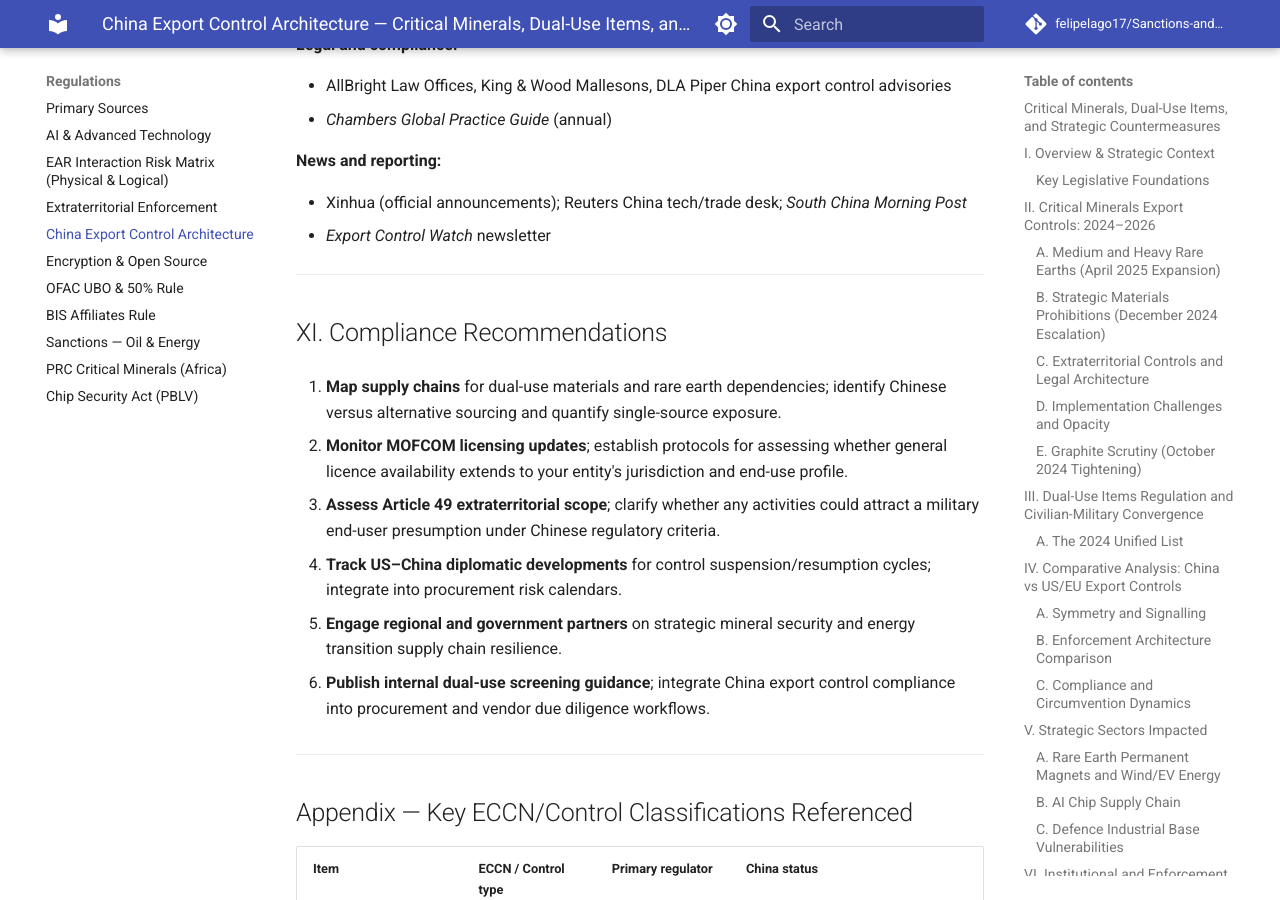
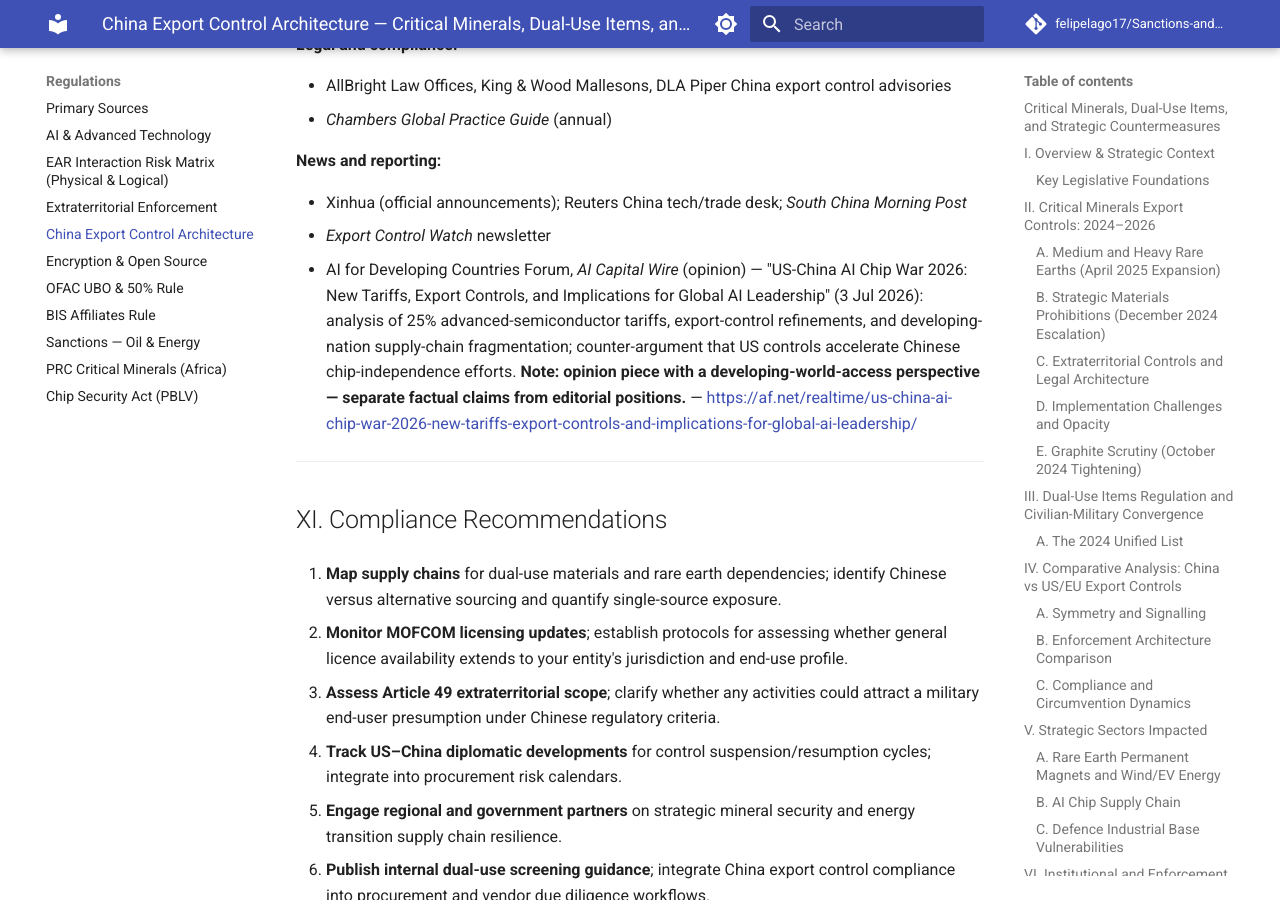
Before and after one commit to felipelago17/Sanctions-and-Export-Controls-AI-and-Oil, an MkDocs documentation site: the page built from docs/regulations/china-export-control-architecture.md, in a window 1280 px wide and 900 px high, scrolled down 10508 px. Built offline with MkDocs 1.6.1 and Material for MkDocs 9.7.7, drawn with Linux system fonts in a browser that asks for light colours; comment, search, counter and statistics services are not loaded.

Commit message:
docs: add af.net AI Capital Wire as source (US-China AI chip war, Jul 2026)
Adds AI for Developing Countries Forum (af.net) to Section 6 of
additional-sources.md and references the 3 Jul 2026 opinion piece
in china-export-control-architecture.md monitoring sources.
Labelled as opinion/commentary with note to separate factual claims
from editorial positions.

Co-Authored-By: Claude Sonnet 4.6 <noreply@anthropic.com>
Claude-Session: https://claude.ai/code/session_01AVdNMyKPydQHTo7jz1ZDWG

```diff
--- a/docs/regulations/china-export-control-architecture.md
+++ b/docs/regulations/china-export-control-architecture.md
@@ -401,6 +401,7 @@ If Chinese controls on critical materials tighten or the suspension lapses:
 
 - Xinhua (official announcements); Reuters China tech/trade desk; *South China Morning Post*
 - *Export Control Watch* newsletter
+- AI for Developing Countries Forum, *AI Capital Wire* (opinion) — "US-China AI Chip War 2026: New Tariffs, Export Controls, and Implications for Global AI Leadership" (3 Jul 2026): analysis of 25% advanced-semiconductor tariffs, export-control refinements, and developing-nation supply-chain fragmentation; counter-argument that US controls accelerate Chinese chip-independence efforts. **Note: opinion piece with a developing-world-access perspective — separate factual claims from editorial positions.** — <https://af.net/realtime/us-china-ai-chip-war-2026-new-tariffs-export-controls-and-implications-for-global-ai-leadership/>
 
 ---
 
```
Also changed, not shown: docs/additional-sources.md (+1 -0 lines).
